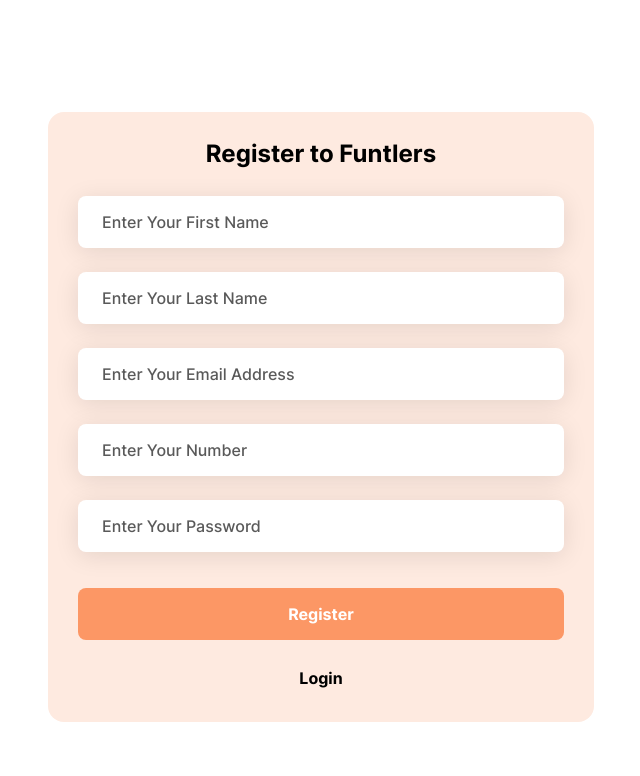
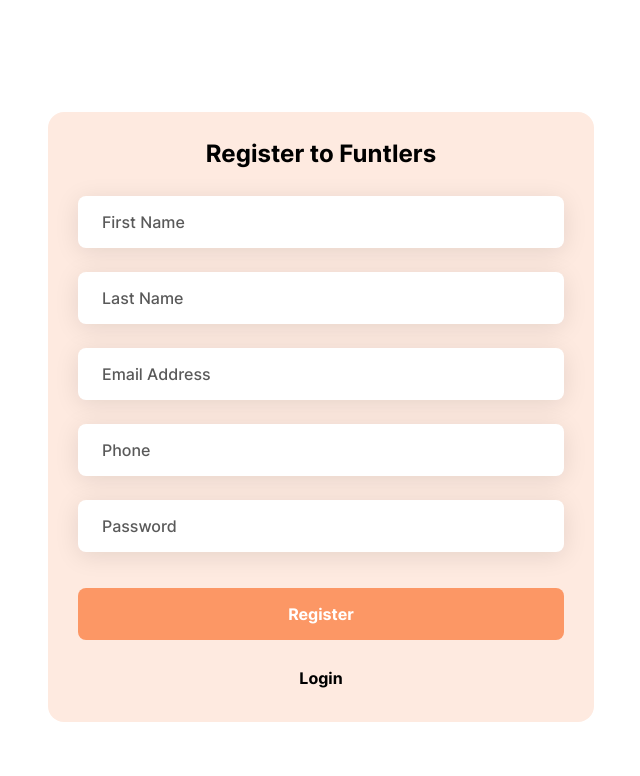
Before and after one commit to the-teck-nerd/funtlers-app, a React (Create React App) app: page /register in a window 1280 px wide. Shown: the part 404-1180 px from the top of the page, without its empty margins (319-959 px from the left). Built offline with nearby package versions, Linux system fonts and the light colour scheme.

Commit message:
feat(register-module): add new register module

```diff
--- a/src/api/FetchService.js
+++ b/src/api/FetchService.js
@@ -3,29 +3,40 @@
 
 class FetchService {
   /**Activity Conteroller */
+
+  //Todo: make it all PascalCase
   getAllActivities(ownerid) {
-    let apicall = APIServices.GET(apiURL + "Activity?ownerid=" + ownerid);
+    debugger;
+    console.log(apiURL);
+    let apicall = APIServices.GET(apiURL() + "Activity?ownerid=" + ownerid);
     return apicall;
   }
 
   AddActivity(activity) {
-    let apicall = APIServices.POST(apiURL + "Activity", activity);
+    let apicall = APIServices.POST(apiURL() + "Activity", activity);
 
     return apicall;
   }
 
   UpdateActivity(activity) {
-    let apicall = APIServices.PUT(apiURL + "UpdateActivity", activity);
+    let apicall = APIServices.PUT(apiURL() + "UpdateActivity", activity);
     return apicall;
   }
 
   DeleteActivity(activity) {
-    let apicall = APIServices.POST(apiURL + "DeleteActivity", activity);
+    let apicall = APIServices.POST(apiURL() + "DeleteActivity", activity);
     return apicall;
   }
 
   BookAcitvity(activity) {
-    let apicall = APIServices.POST(apiURL + "Order", activity);
+    let apicall = APIServices.POST(apiURL() + "Order", activity);
+    return apicall;
+  }
+
+  //User entity API calls
+  RegisterUser(user)
+  {
+    let apicall = APIServices.POST(apiURL() + "User", user);
     return apicall;
   }
 }
--- a/src/api/LoginService.js
+++ b/src/api/LoginService.js
@@ -1,3 +1,5 @@
+import FetchService from "./FetchService";
+
 export async function loginUser(credentials, token) {
   // return fetch('http://localhost:8080/login', {
   //   method: 'POST',
@@ -51,3 +53,9 @@
   setIsLoggedOut(null);
   sessionStorage.removeItem("token");
 }
+
+export function register(user) {
+  return FetchService.RegisterUser(user).then((response) => {
+    return response.data?"Success":"Failed";
+  });
+}
--- a/src/components/Input/Input.js
+++ b/src/components/Input/Input.js
@@ -10,6 +10,8 @@
       type={props.Inputype}
       name={props.InputName}
       placeholder={props.InputPlaceholder}
+      value={props.value}
+      onChange={props.onChange}
     />
   );
 }
--- a/src/components/Register/Register.js
+++ b/src/components/Register/Register.js
@@ -1,76 +1,126 @@
-import React from 'react'
-import { Link } from 'react-router-dom';
-import InnerHeader from '../InnerHeader/InnerHeader';
-import Input from '../Input/Input';
-import ThemeBtn from '../ThemeBtn/ThemeBtn';
+import React, { useState } from "react";
+import { Link } from "react-router-dom";
+import InnerHeader from "../InnerHeader/InnerHeader";
+import Input from "../Input/Input";
+import ThemeBtn from "../ThemeBtn/ThemeBtn";
+import { register } from "../../api/LoginService";
 
+import "./Register.scss";
 
-import './Register.scss';
+//userTypeID = 1 because its for customers
+let user = {
+  firstName: "",
+  lastName: "",
+  email: "",
+  password: "",
+  phone: "",
+  userTypeId: 1,
+};
 
 function Register() {
+  const [firstName, setFirstName] = useState("");
+  const [lastName, setLastName] = useState("");
+  const [email, setEmail] = useState("");
+  const [password, setPassword] = useState("");
+  const [phone, setPhone] = useState("");
+  const [response, setResponse] = useState("");
+  const handleSubmit = async (e) => {
+    e.preventDefault();
+
+    user.firstName = firstName;
+    user.lastName = lastName;
+    user.email = email;
+    user.password = password;
+    user.phone = phone;
+
+    register(user).then((response) => {
+      setResponse(response);
+    });
+  };
+
+  if (response === "Success") {
+    return <div>Success</div>;
+  }
+
   return (
-        <div className='Register_page'>
-            <InnerHeader
-                HeaderHeading="Register"
-                PageText="Register"
-            />
-            <section className='Register_main'>
-                <div className='container'>
-                    <div className='row row_custom'>
-                        <div className='col-lg-6 col_form_otr'>
-                            <div className='col_form_inr'>
-                                <h3 className='heading-h3 form_heading'>
+    <div className="Register_page">
+      <InnerHeader HeaderHeading="Register" PageText="Register" />
+      <section className="Register_main">
+        <div className="container">
+          <div className="row row_custom">
+            <div className="col-lg-6 col_form_otr">
+              <div className="col_form_inr">
+                <h3 className="heading-h3 form_heading">
                   Register to Funtlers
                 </h3>
-                                <form className='form_main'>
-                                    <div className='Input_otr'>
+                {response === "Failed" && (
+                  <div className="error_message">
+                    {
+                      "User with this email address already exists. Please try again with different email"
+                    }
+                  </div>
+                )}
+                <form onSubmit={handleSubmit} className="form_main">
+                  <div className="Input_otr">
                     <Input
                       InputClass="Theme_input_white form_input"
                       Inputype="fname"
                       InputName="fname"
-                                            InputPlaceholder="Enter Your First Name"
+                      InputPlaceholder="First Name"
+                      value={firstName}
+                      onChange={(event) => setFirstName(event.target.value)}
                     />
                   </div>
-                                    <div className='Input_otr'>
+                  <div className="Input_otr">
                     <Input
                       InputClass="Theme_input_white form_input"
                       Inputype="lname"
                       InputName="lname"
-                                            InputPlaceholder="Enter Your Last Name"
+                      InputPlaceholder="Last Name"
+                      value={lastName}
+                      onChange={(event) => setLastName(event.target.value)}
                     />
                   </div>
-                                    <div className='Input_otr'>
+                  <div className="Input_otr">
                     <Input
                       InputClass="Theme_input_white form_input"
                       Inputype="email"
                       InputName="email"
-                                            InputPlaceholder="Enter Your Email Address"
+                      InputPlaceholder="Email Address"
+                      value={email}
+                      onChange={(event) => setEmail(event.target.value)}
                     />
                   </div>
-                                    <div className='Input_otr'>
+                  <div className="Input_otr">
                     <Input
                       InputClass="Theme_input_white form_input"
                       Inputype="number"
                       InputName="number"
-                                            InputPlaceholder="Enter Your Number"
+                      InputPlaceholder="Phone"
+                      value={phone}
+                      onChange={(event) => setPhone(event.target.value)}
                     />
                   </div>
-                                    <div className='Input_otr'>
+                  <div className="Input_otr">
                     <Input
                       InputClass="Theme_input_white form_input"
                       Inputype="password"
                       InputName="password"
-                                            InputPlaceholder="Enter Your Password"
+                      InputPlaceholder="Password"
+                      value={password}
+                      onChange={(event) => setPassword(event.target.value)}
                     />
                   </div>
-                                    <div className='Input_otr action_otr'>
-                                        <ThemeBtn
-                                            BtnClass="Theme_btn_primary form_btn"
-                                            BtnText="Register"
-                                        />
+                  <div className="Input_otr action_otr">
+                    <button
+                      type="submit"
+                      className="Theme_btn_primary form_btn"
+                    >
+                      Register
+                    </button>
                   </div>
-                                    <div className='login_text_otr'>
-                                        <Link to="/login" className='login_text heading-sb'>
+                  <div className="login_text_otr">
+                    <Link to="/login" className="login_text heading-sb">
                       Login
                     </Link>
                   </div>
@@ -81,7 +131,7 @@
         </div>
       </section>
     </div>
-    )
+  );
 }
 
-export default Register
+export default Register;
--- a/src/components/Register/Register.scss
+++ b/src/components/Register/Register.scss
@@ -1,4 +1,14 @@
-@import '../../common-style/variable.scss';
+@import "../../common-style/variable.scss";
+
+.error_message {
+  border: 1px solid red;
+
+  color: red;
+  border-radius: 4px;
+
+  margin: 20px 80px;
+  padding: 25px 40px;
+}
 
 .Register_page {
   .Register_main {
@@ -12,7 +22,7 @@
   .col_form_inr {
     background-color: $Primary-Light2;
     padding: 24px 30px 30px 30px;
-        border-radius: 16px
+    border-radius: 16px;
   }
 
   .form_heading {
@@ -46,7 +56,7 @@
 
   .login_text {
     color: $Black;
-        transition: .3s;
+    transition: 0.3s;
 
     &:hover {
       color: $Primary;
```
Lines whose indentation alone changed are shown as unchanged.
